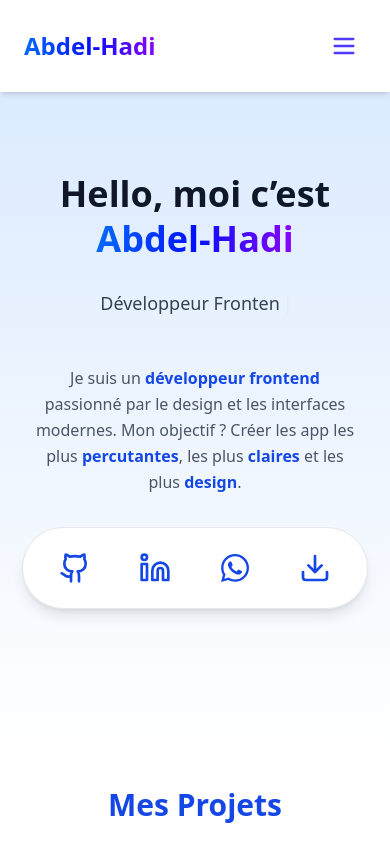
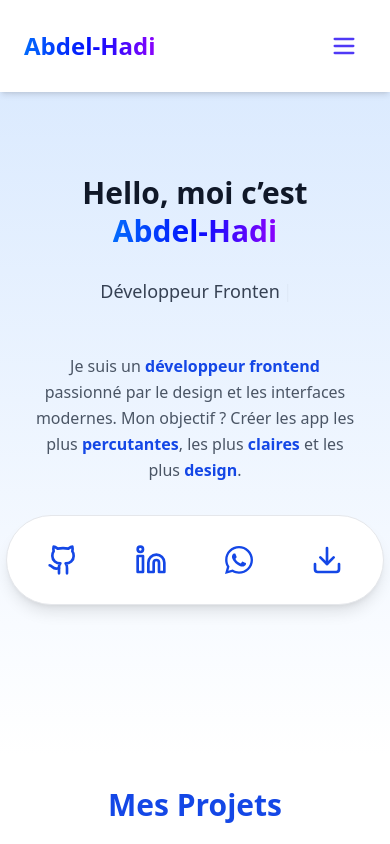
Before and after one commit to Abdelhadi-coder/Portfolio-mobile, a React (Vite) app in the folder mon-portfolio/: page / in a window 390 px wide. Shown: the top 844 px of the page. Built offline with nearby package versions, Linux system fonts and the light colour scheme.

Commit message:
ADD : improved the navbar on mobile with a nice effect on click

```diff
--- a/mon-portfolio/src/components/Navbar.jsx
+++ b/mon-portfolio/src/components/Navbar.jsx
@@ -6,14 +6,13 @@ export default function Navbar() {
 
   const toggleMenu = () => setIsOpen(!isOpen)
 
-  // Scroll en douceur vers la section
   const handleLinkClick = (e, id) => {
     e.preventDefault()
     const section = document.getElementById(id)
     if (section) {
       section.scrollIntoView({ behavior: 'smooth' })
     }
-    setIsOpen(false) // ferme le menu mobile après clic
+    setTimeout(() => setIsOpen(false), 200)
   }
 
   const linkClasses = `
@@ -21,9 +20,10 @@ export default function Navbar() {
     px-4 py-2
     rounded-md
     transition
-    duration-200
+    duration-300
     text-gray-700
     hover:bg-indigo-500 hover:text-white
+    active:scale-95
     active:bg-indigo-700
     focus:outline-none focus:ring-2 focus:ring-indigo-400
   `
@@ -33,7 +33,6 @@ export default function Navbar() {
       <div className="max-w-7xl mx-auto px-6 py-6 flex justify-between items-center">
         <div className="text-2xl font-bold select-none text-transparent bg-clip-text bg-[linear-gradient(to_right,#036bfc,#030ffc,#8c03fc)]"><a href="/">Abdel-Hadi</a></div>
 
-        {/* Desktop links */}
         <ul className="hidden md:flex space-x-6">
           {['projects', 'skills', 'contact'].map((id) => (
             <li key={id}>
@@ -57,9 +56,8 @@ export default function Navbar() {
         </button>
       </div>
 
-      {/* Mobile menu */}
       {isOpen && (
-        <ul className="md:hidden bg-white shadow-md flex flex-col space-y-2 px-6 py-4 border-t border-gray-200">
+  <ul className="md:hidden bg-white shadow-md flex flex-col space-y-2 px-6 py-4 border-t border-gray-200 animate-slideDown">
           {['projects', 'skills', 'contact'].map((id) => (
             <li key={id}>
               <a
--- a/mon-portfolio/src/index.css
+++ b/mon-portfolio/src/index.css
@@ -1 +1,16 @@
 @import "tailwindcss";
+
+@keyframes slideDown {
+  from {
+    opacity: 0;
+    transform: translateY(-10px);
+  }
+  to {
+    opacity: 1;
+    transform: translateY(0);
+  }
+}
+
+.animate-slideDown {
+  animation: slideDown 0.3s ease-out forwards;
+}
--- a/mon-portfolio/src/sections/Hero.jsx
+++ b/mon-portfolio/src/sections/Hero.jsx
@@ -123,13 +123,13 @@ export default function Hero() {
       >
         {/* Titre */}
         <motion.h1
-          className="text-4xl sm:text-5xl md:text-6xl font-extrabold leading-tight mb-7"
-          variants={fadeInUp}
+        className="text-3xl sm:text-4xl md:text-5xl lg:text-6xl font-extrabold leading-tight mb-7"
+        variants={fadeInUp}
         >
-          Hello, moi c’est{' '}
-          <span className="text-transparent bg-clip-text bg-[linear-gradient(to_right,#036bfc,#030ffc,#8c03fc)]">
+        Hello, moi c’est{' '}
+        <span className="whitespace-nowrap text-transparent bg-clip-text bg-[linear-gradient(to_right,#036bfc,#030ffc,#8c03fc)]">
             Abdel-Hadi
-          </span>
+        </span>
         </motion.h1>
 
         <motion.h2
@@ -175,7 +175,7 @@ export default function Hero() {
               target={download ? undefined : '_blank'}
               rel={download ? undefined : 'noopener noreferrer'}
               download={download}
-              className="relative group text-blue-700 focus:outline-none focus:ring-2 focus:ring-blue-500 rounded-full p-3 hover:bg-gray-100 active:bg-gray-200 transition"
+              className="relative group text-blue-700 focus:outline-none focus:ring-2 focus:ring-blue-500 rounded-full p-4 hover:bg-gray-100 active:bg-gray-200 transition"
             >
               <Icon className="w-8 h-8 group-hover:scale-110 group-focus:scale-110 transition-transform" />
               <span className="absolute bottom-full mb-2 left-1/2 -translate-x-1/2 opacity-0 group-hover:opacity-100 group-focus:opacity-100 text-xs bg-gray-800 text-white rounded px-2 py-1 transition-opacity">
```
